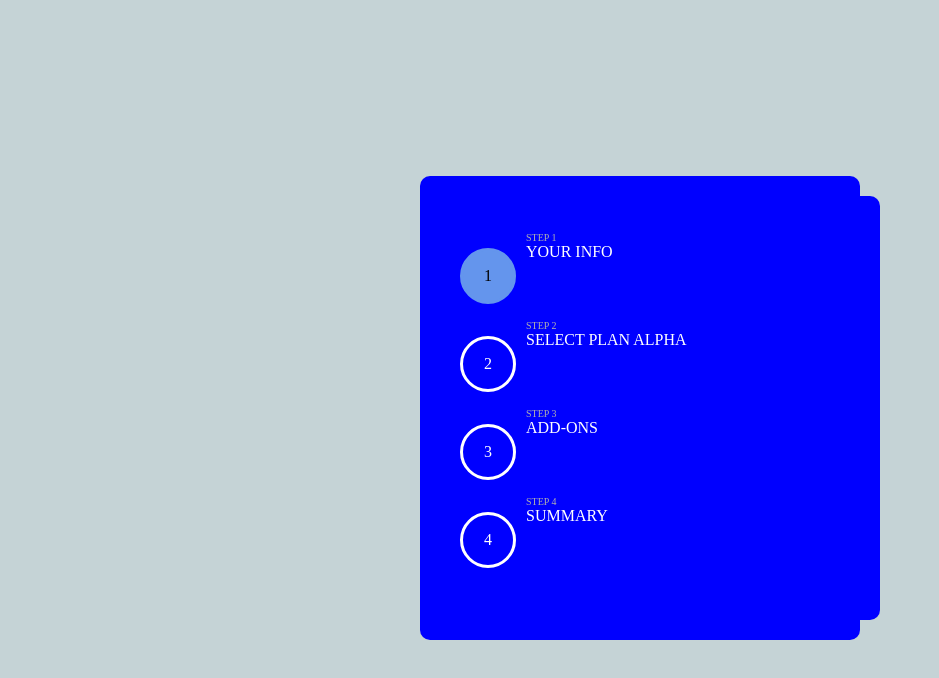
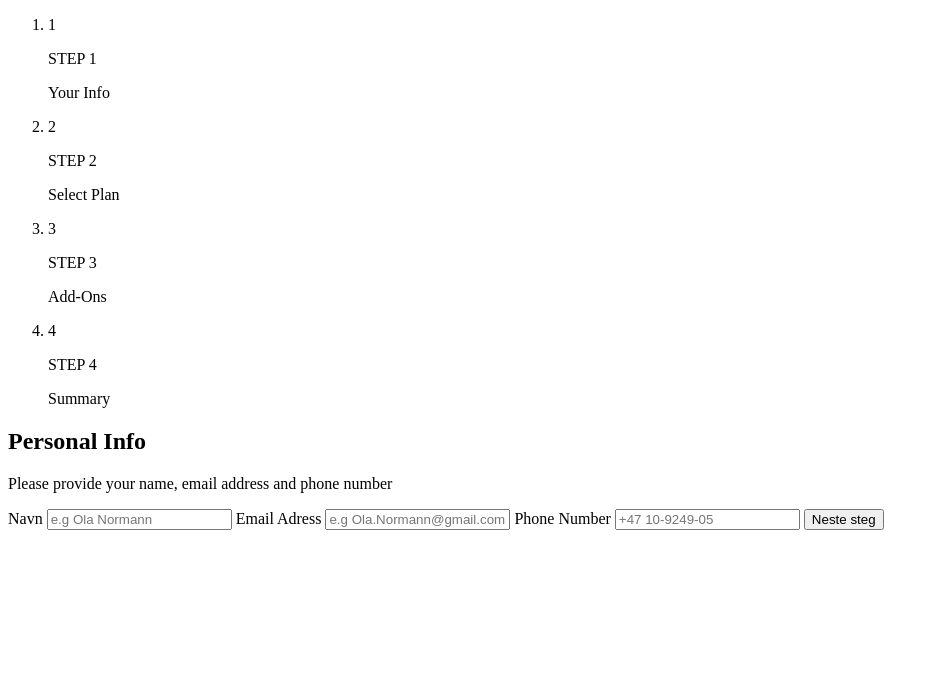
Before and after one commit to Advokatten/Flere-html-sider, a website: page index.html in a window 1280 px wide. Shown: the whole page, without its empty margins (0-939 px from the left). Drawn offline with Linux system fonts and the light colour scheme.

Commit message:
new html and barebones css

```diff
--- a/index.html
+++ b/index.html
@@ -5,51 +5,64 @@
     <meta charset="UTF-8" />
     <meta name="viewport" content="width=device-width" />
     <link rel="stylesheet" href="styles.css" />
-    <link rel="preconnect" href="https://fonts.googleapis.com">
-<link rel="preconnect" href="https://fonts.gstatic.com" crossorigin>
-<link href="https://fonts.googleapis.com/css2?family=Poppins:ital,wght@0,100;0,200;0,300;0,400;0,500;0,600;0,700;0,800;0,900;1,100;1,200;1,300;1,400;1,500;1,600;1,700;1,800;1,900&display=swap" rel="stylesheet">
-
   </head>
   <body>
-    <section class="menu-left">
-      <div class="menu-left">
+    <section class="Login alle steg">
+      <div class="side meny info">
         <ol>
-          <li class="menu-item menu-item-current">
+          <li class="info hvor man er">
             <p>1</p>
 
-            <div class="menu-text">
-              <p class="menu-step">STEP 1</p>
-              <p class="menu-name">Your Info</p>
+            <div class="meny info">
+              <p class="steg">STEP 1</p>
+              <p class="info om steg">Your Info</p>
             </div>
           </li>
 
           <li class="menu-item">
             <p>2</p>
 
-            <div class="menu-text">
-              <p class="menu-step">STEP 2</p>
-              <p class="menu-name">Select Plan alpha</p>
+            <div class="meny info">
+              <p class="steg">STEP 2</p>
+              <p class="info om steg">Select Plan</p>
             </div>
           </li>
 
           <li class="menu-item">
             <p>3</p>
 
-            <div class="menu-text">
-              <p class="menu-step">STEP 3</p>
-              <p class="menu-name">Add-Ons</p>
+            <div class="meny info">
+              <p class="steg">STEP 3</p>
+              <p class="info om steg">Add-Ons</p>
             </div>
           </li>
 
           <li class="menu-item">
             <p>4</p>
 
-            <div class="menu-text">
-              <p class="menu-step">STEP 4</p>
-              <p class="menu-name">Summary</p>
+            <div class="meny info">
+              <p class="steg">STEP 4</p>
+              <p class="info om steg">Summary</p>
             </div>
           </li>
         </ol>
+      </div>
+
+      <div class="valg">
+        <h1>Personal Info</h1>
+        <p>Please provide your name, email address and phone number</p>
+
+        <label for="Brukernavn">Navn</label>
+        <input type="text" id="username" placeholder="e.g Ola Normann" />
+
+        <label for="email">Email Adress</label>
+        <input type="text" id="email" placeholder="e.g Ola.Normann@gmail.com" />
+
+        <label for="phone-number">Phone Number</label>
+        <input type="text" id="phone-number" placeholder="+47 10-9249-05" />
+
+        <button>Neste steg</button>
+      </div>
     </section>
   </body>
 </html>
--- a/styles.css
+++ b/styles.css
@@ -1,80 +1,6 @@
- {
-  font-family: "Exo 2", sans-serif;
+{
+  font-family: "Gill Sans", sans-serif;
   font-optical-sizing: auto;
   font-weight: normal;
   font-style: normal;
 }
-
-body {
-  background-color: rgb(197, 211, 214);
-  display: flex;
-  flex-direction: column;
-  justify-content: center;
-  align-items: center;
-  min-height: 100vh;
-}
-
-ol {
-  list-style-type: none;
-  padding: 0px;
-}
-
-/* Multi Stage Form Styling */
-.multi-step-form {
-  display: flex;
-  background-color: white;
-  max-width: 600px;
-  padding: 10px;
-  border-radius: 10px;
-  -webkit-box-shadow: 6px 10px 65px -19px rgba(0, 0, 0, 0.2);
-  -moz-box-shadow: 6px 10px 65px -19px rgba(0, 0, 0, 0.2);
-  box-shadow: 6px 10px 65px -19px rgba(0, 0, 0, 0.2);
-}
-
-.menu-left {
-  background-color: blue;
-  border-radius: 10px;
-  width: 400px;
-  padding: 20px;
-}
-
-.menu-item {
-  display: flex;
-  gap: 10px;
-}
-
-.menu-item > p {
-  border-style: solid;
-  border-color: white;
-  color: white;
-  border-radius: 1000px;
-  height: 50px;
-  width: 50px;
-  display: flex;
-  justify-content: center;
-  align-items: center;
-}
-
-.menu-item-current > p {
-  background-color: cornflowerblue;
-  color: black;
-  border-color: cornflowerblue;
-}
-
-.menu-text > p {
-  margin: 0px;
-}
-
-.menu-step {
-  font-size: x-small;
-  color: rgb(176, 175, 175);
-}
-
-.menu-name {
-  color: white;
-  text-transform: uppercase;
-}
-
-.choice-box {
-  background-color: rgb(211, 188, 188);
-}
```
